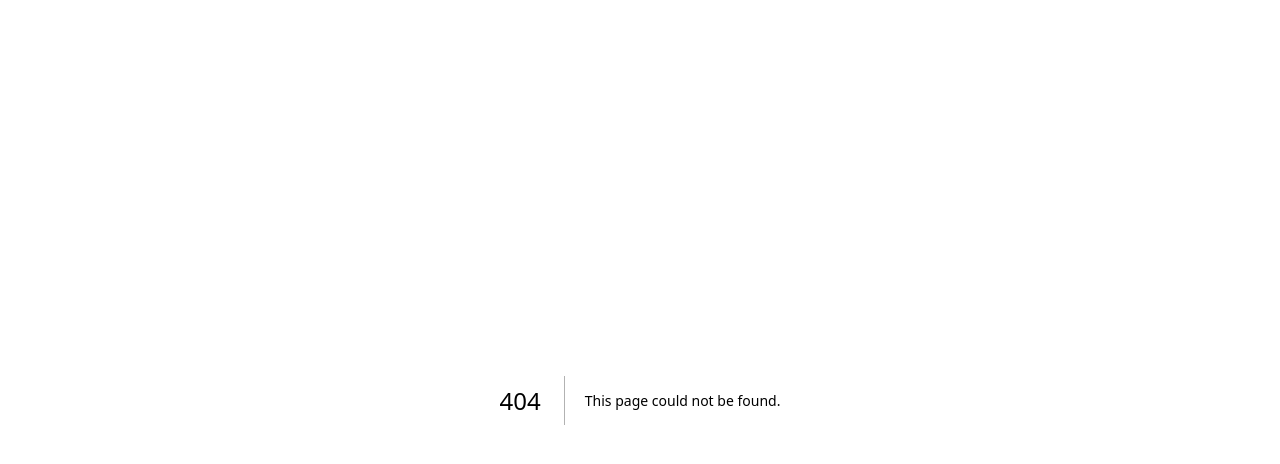
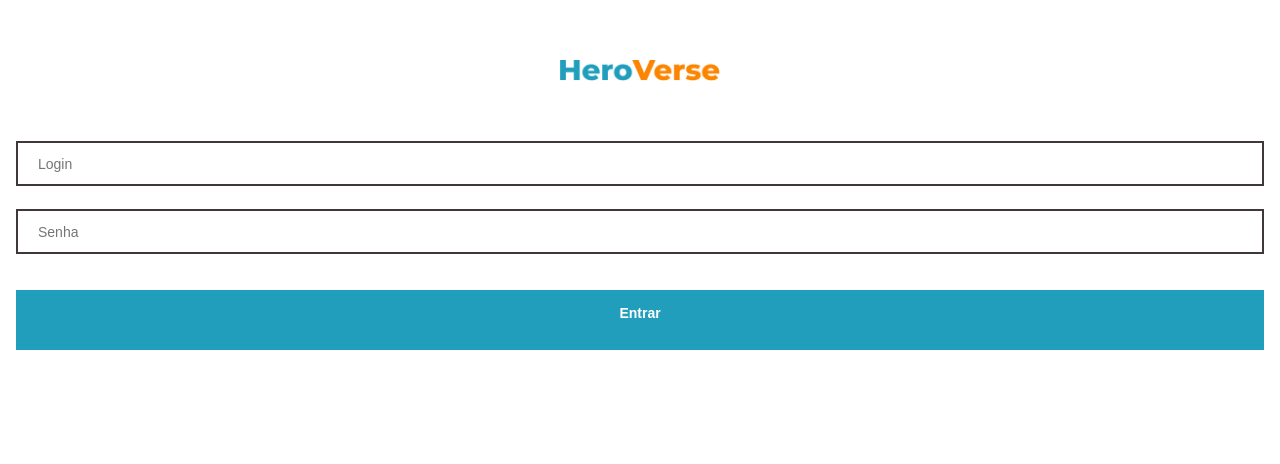
Before and after one commit to kevenjesus/heroverse, a Next.js app: page /login in a window 1280 px wide. Before the commit this address had no page. Shown: the top 464 px of the page. Built offline with nearby package versions, Linux system fonts and the light colour scheme.

Commit message:
feat: page login

```diff
--- /dev/null
+++ b/src/app/components/pages/Login/index.tsx
@@ -0,0 +1,75 @@
+'use client'
+
+import TextField from '@/app/DesignSystem/TextField'
+import * as S from './style'
+import { ChangeEvent, useCallback, useState } from 'react'
+import Button from '@/app/DesignSystem/Button'
+import Alert from '@/app/DesignSystem/Alert'
+import { MessageTypes } from '@/app/types'
+import { fetchLogin } from '@/app/services/login'
+import { useRouter } from 'next/navigation'
+
+export default function LoginPage() {
+    const [fieldLogin, setLogin] = useState("")
+    const [fieldPassword, setPassword] = useState("")
+    const [message, setMessage] = useState<MessageTypes | null>(null)
+    const route = useRouter()
+
+    const handleLogin = useCallback((event: ChangeEvent<HTMLInputElement>) => {
+        setLogin(event.target.value)
+    }, [])
+
+    const handlePassword = useCallback((event: ChangeEvent<HTMLInputElement>) => {
+        setPassword(event.target.value)
+    }, [])
+
+    const clearPassword = useCallback(() => {
+        setPassword("")
+    }, [])
+
+    const validFields = useCallback(() => {
+        if(!fieldLogin) {
+            setMessage({type: 'error' , message: 'Por favor. Informe o campo login'})
+            return false
+        }else if(!fieldPassword) {
+            setMessage({type: 'error' , message: 'Por favor. Informe o campo senha'})
+            return false
+        }else {
+            setMessage(null)
+            return true
+        }
+    }, [fieldLogin, fieldPassword, setMessage])
+
+    const submiting = useCallback((event: ChangeEvent<HTMLFormElement>) => {
+        event.preventDefault()
+        if(validFields()) {
+            const isLoggin = fetchLogin(fieldLogin, fieldPassword)
+            if(isLoggin) {
+                setMessage({type: 'success', message: 'Bem-vindo(a), voce será redirecionado(a)'})
+                sessionStorage.setItem("isLoggin", "true")
+                setTimeout(() => {
+                    route.push('/')
+                }, 1000)
+            }else {
+                setMessage({type: 'error', message: 'Usuário e/ou senha inválidos'})
+                clearPassword()
+            }
+        }
+    }, [validFields, route])
+
+    return (
+        <S.Wrapper>
+            <S.Logo width={160} src='/heroverse.png' alt="Hero Verse" />
+            <S.Form onSubmit={submiting}>
+                <TextField type="text" name="login" placeholder='Login' value={fieldLogin} onChange={handleLogin} />
+                <TextField type="password" name="password" placeholder='Senha' value={fieldPassword} onChange={handlePassword} />
+                <Button type="submit" variant='primary'>Entrar</Button>
+                {
+                    message && (
+                        <Alert type={message.type}>{message.message}</Alert>
+                    )
+                }
+            </S.Form>
+        </S.Wrapper>
+    )
+}
--- /dev/null
+++ b/src/app/components/pages/Login/style.ts
@@ -0,0 +1,22 @@
+import styled from 'styled-components'
+
+export const Wrapper = styled.div`
+    width: 100%;
+    display: flex;
+    justify-content: center;
+    flex-direction: column;
+    gap: 60px;
+    padding: 60px 16px;
+`
+export const Logo = styled.img`
+    display: block;
+    margin: 0 auto;
+`
+export const Form = styled.form`
+    display: flex;
+    flex-direction: column;
+    gap: 23px;
+    button {
+        margin-top: 13px;
+    }
+`
--- /dev/null
+++ b/src/app/login/page.tsx
@@ -0,0 +1,5 @@
+import LoginPage from "../components/pages/Login";
+
+export default function Login() {
+    return <LoginPage />
+}
--- a/src/app/page.tsx
+++ b/src/app/page.tsx
@@ -1,4 +1,4 @@
-import HomePage from "./components/pages/HomePage";
+import HomePage from "./components/pages/Home";
 
 export default function Home() {
     return <HomePage />
```
Also changed, not shown: src/app/components/pages/Home/index.tsx (renamed from src/app/components/pages/HomePage.tsx).
